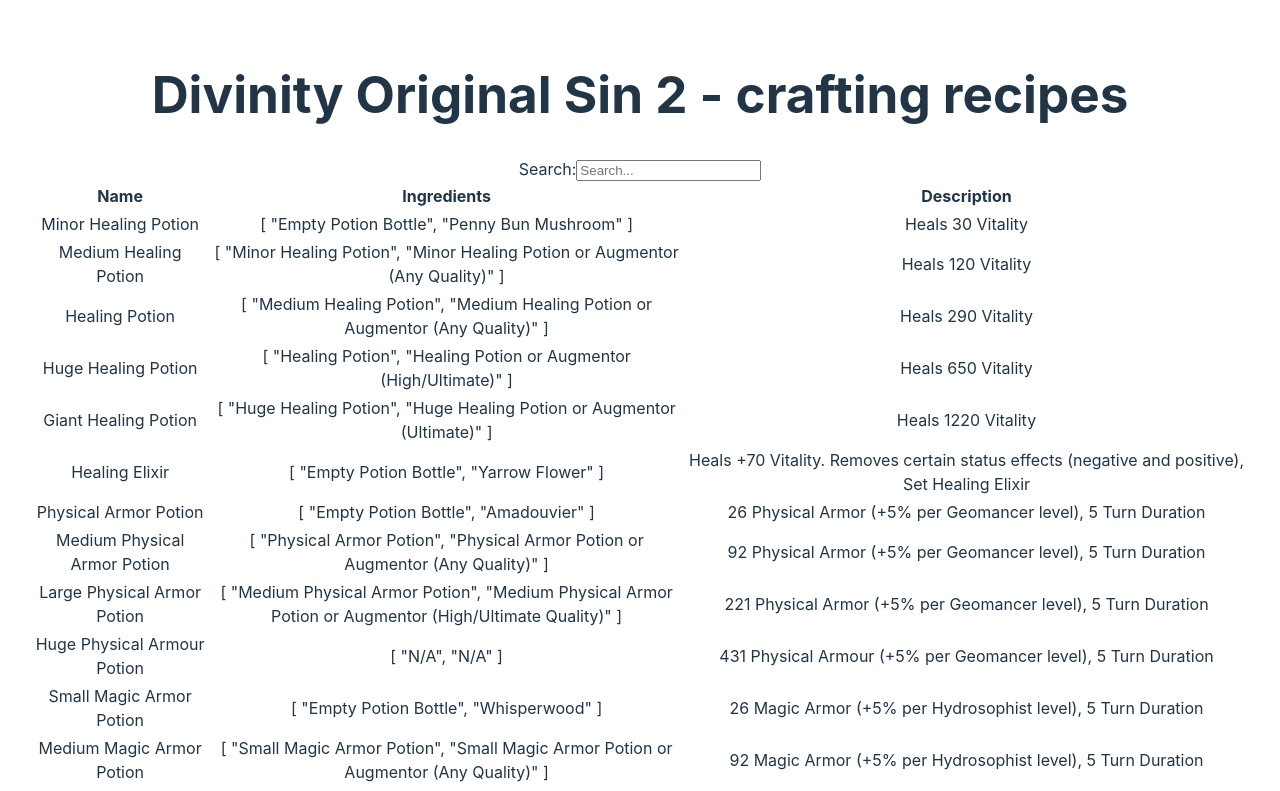
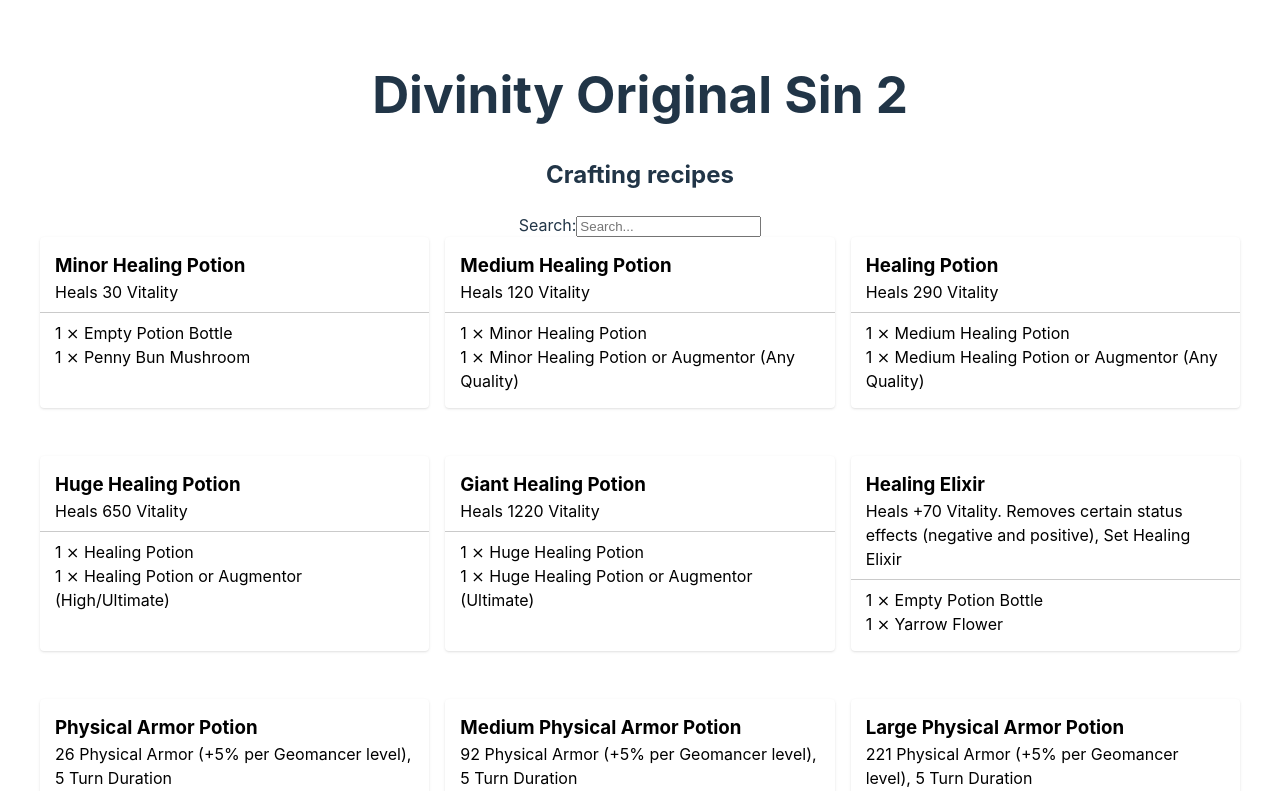
Before and after one commit to dlicheva/dlicheva.github.io, a Vue app: page / in a window 1280 px wide. Shown: the top 791 px of the page. Built offline with nearby package versions, Linux system fonts and the light colour scheme.

Commit message:
style for the cards

```diff
--- a/package.json
+++ b/package.json
@@ -15,6 +15,8 @@
   },
   "devDependencies": {
     "@vitejs/plugin-vue": "^4.2.3",
+    "sass": "^1.64.2",
+    "sass-loader": "^13.3.2",
     "vite": "^4.4.9"
   }
 }
--- a/src/App.vue
+++ b/src/App.vue
@@ -1,12 +1,15 @@
 <template>
-  <div>
-    <h1>Divinity Original Sin 2 - crafting recipes</h1>
-  </div>
-  <div v-if="loading">Loading...</div>
-  <div v-else>
-    <Search v-model="searchTerm" v-on:update:modelValue="handleSearch" />
-    <RecipeList :recipes="filteredData"/>
-  </div>
+  <header>
+    <h1>Divinity Original Sin 2</h1>
+    <h2>Crafting recipes</h2>
+  </header>
+  <main>
+    <div v-if="loading">Loading...</div>
+    <template v-else>
+      <Search v-model="searchTerm" v-on:update:modelValue="handleSearch" />
+      <RecipeList :recipes="filteredData"/>
+    </template>
+  </main>
 </template>
 <script>
 import fetchData from "./server.js";
@@ -53,4 +56,9 @@
 </script>
 
 <style scoped>
+main {
+  max-width:  1200px;
+  width: 100%;
+  margin: 0 auto;
+}
 </style>
--- a/src/components/RecipeList.vue
+++ b/src/components/RecipeList.vue
@@ -1,3 +1,16 @@
+<template>
+<div class="RecipeList">
+    <div v-for="(recipe, index) in recipes" :key="index" class="recipe">
+      <h3> {{recipe.result}}</h3>
+      <span class="description"> {{recipe.description}}</span>
+      <ul class="ingredients">
+        <li v-for="(ingredient, j) in recipe.ingredients" :key="j">
+          1 ⨯ {{ingredient}}
+        </li>
+      </ul>
+    </div>
+</div>
+</template>
 <script>
 export default {
   name: 'RecipeList',
@@ -8,33 +21,53 @@
       default: []
     },
   },
-  data() {
-    return {
-    }
-  },
-  methods: {
-  },
 }
 </script>
+<style lang="scss" scoped>
+.RecipeList {
+  display: grid;
+  grid-gap: 16px;
+  row-gap: 32px;
+  width: 100%;
+}
+.recipe {
+  border-radius: 4px;
+  box-shadow: rgba(0, 0, 0, 0) 0px 0px 0px 0px, rgba(0, 0, 0, 0) 0px 0px 0px 0px, rgba(0, 0, 0, 0.1) 0px 1px 3px 0px, rgba(0, 0, 0, 0.1) 0px 1px 2px -1px;
+  margin: 0 0 16px;
+  background-color: white;
+  color: black;
+  text-align: left;
+  width: 100%;
+}
 
-<template>
-  <table>
-    <thead>
-    <tr>
-      <th >Name</th>
-      <th >Ingredients</th>
-      <th >Description</th>
-    </tr>
-    </thead>
-    <tbody>
-    <tr v-for="(recipe, index) in recipes" :key="index">
-      <td> {{recipe.result}}</td>
-      <td> {{recipe.ingredients}}</td>
-      <td> {{recipe.description}}</td>
-    </tr>
-    </tbody>
-  </table>
-</template>
+h3 {
+  margin: 0;
+  padding: 15px 15px 0;
+}
 
-<style scoped>
+.description {
+  display: block;
+  padding: 0 15px 8px;
+}
+
+.ingredients {
+  padding: 8px 15px 15px;
+  list-style: none;
+  margin: 0;
+  border-top: 1px solid #cacaca;
+  li {
+    display: block;
+  }
+}
+
+@media only screen and (min-width: 600px) {
+  .RecipeList {
+    grid-template-columns: repeat(2, 1fr);
+  }
+}
+@media only screen and (min-width: 1200px) {
+  .RecipeList {
+    grid-template-columns: repeat(3, 1fr);
+  }
+}
 </style>
--- a/src/server.js
+++ b/src/server.js
@@ -5,8 +5,8 @@
             'content-type': 'application/json'
         }
     });
-    const recipes = await res.json()
-
+    let recipes = await res.json()
+    recipes = recipes.filter((recipe)=> recipe["Ingredient-1"] !=="N/A")
    // reformat result
     return recipes.map((recipe) => {
 
```
Also changed, not shown: public/data.json, 1 other file (tests, documents, lock files or other folders).
